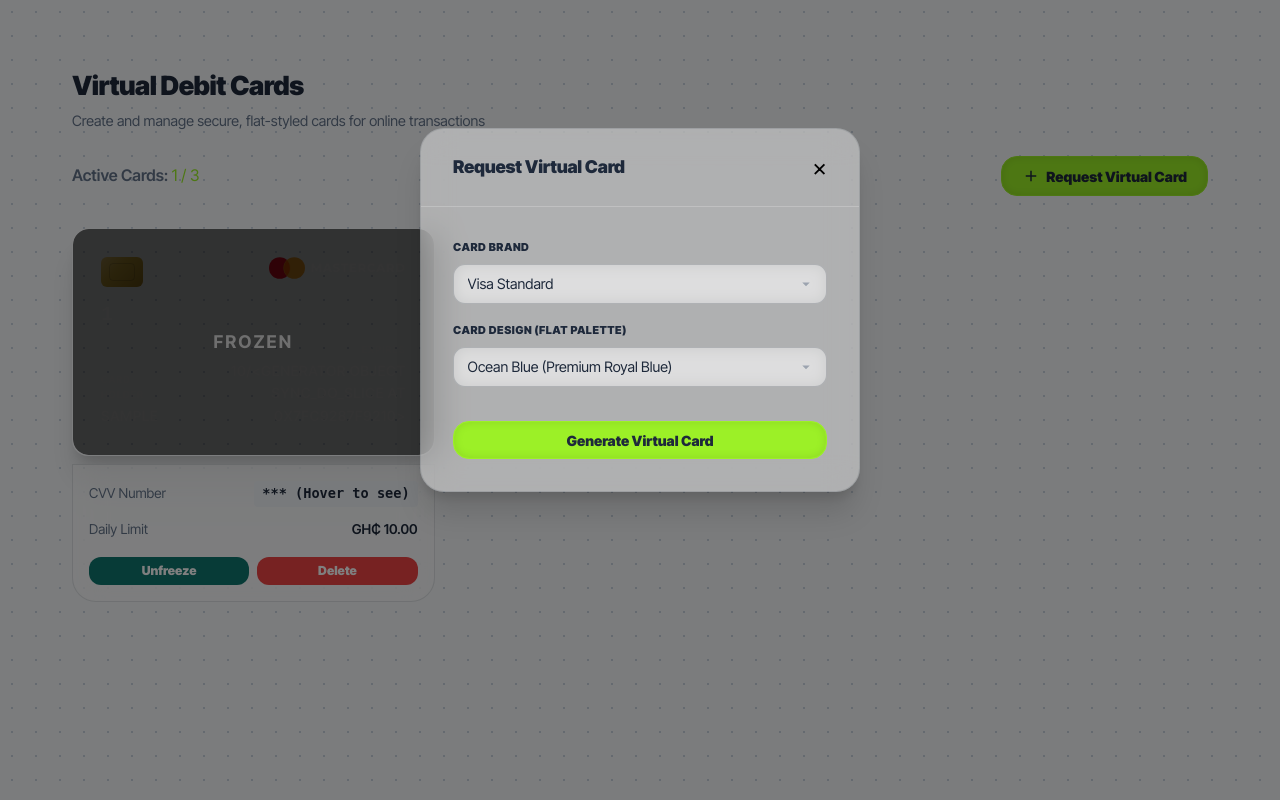
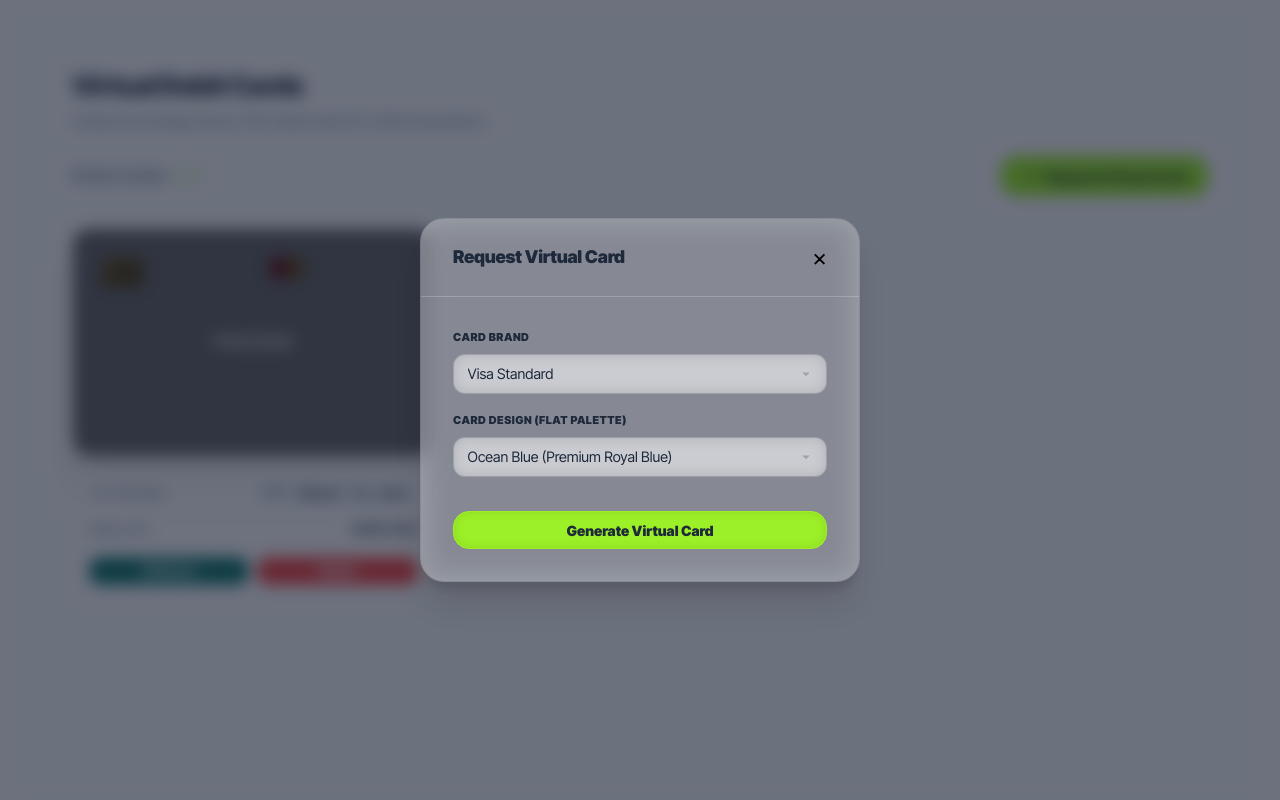
Before and after one commit to brainiacweb-tech/brainiacbank, a Flask app: template templates/cards.html in a window 1280 px wide, after a click on "Request Virtual Card". Run offline with Flask 3, Linux system fonts and the light colour scheme; the template is opened without the code that fills it: most values are stand-ins (such as "Sample title", 1, 10 or a date in 2020).

Commit message:
style: fix virtual card modal overlay and absolute alignment

```diff
--- a/templates/cards.html
+++ b/templates/cards.html
@@ -100,8 +100,8 @@
 </div>
 
 <!-- CREATE MODAL -->
-<div id="createCardModal" class="modal" style="display:none;position:fixed;inset:0;background:rgba(0,0,0,0.5);z-index:9999;align-items:center;justify-content:center;">
-    <div class="content-card" style="width:100%;max-width:440px;margin:10% auto;box-shadow:var(--shadow-lg);">
+<div id="createCardModal" class="modal" style="display:none;position:fixed;inset:0;background:rgba(15,23,42,0.6);backdrop-filter:blur(8px);-webkit-backdrop-filter:blur(8px);z-index:9999;align-items:center;justify-content:center;">
+    <div class="content-card" style="width:100%;max-width:440px;box-shadow:var(--shadow-lg);position:absolute;top:50%;left:50%;transform:translate(-50%, -50%);">
         <div class="card-header">
             <h2>Request Virtual Card</h2>
             <button onclick="document.getElementById('createCardModal').style.display='none'" style="background:none;border:none;font-size:1.5rem;cursor:pointer;">&times;</button>
```
